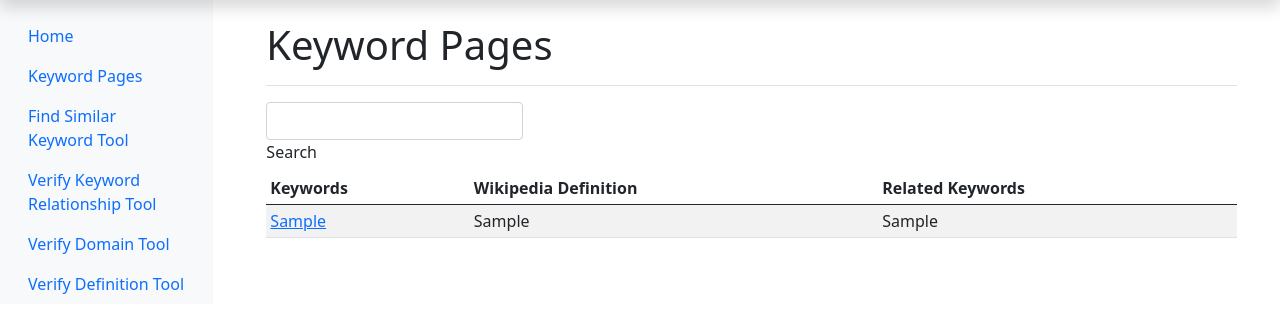
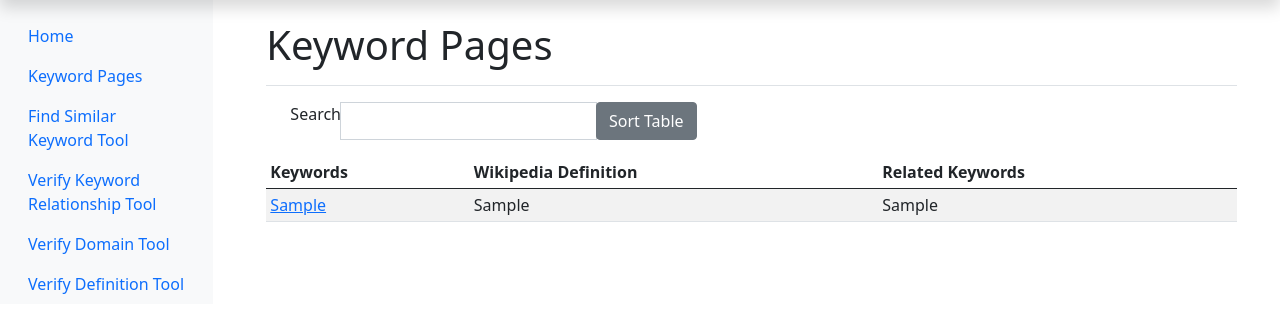
Before and after one commit to rohanjsuresh/extracted_keyword_validation, a Django app: page /keyword_pages in a window 1280 px wide. Shown: the part 40-373 px from the top of the page. Run offline with Django 3.2, Linux system fonts and the light colour scheme; tables that the repository leaves empty hold one stand-in row (values such as "Sample post"); parts of the project's set-up code (start-up, migrations or seed data) failed here and were passed over; some libraries are stand-ins or nearby versions.

Commit message:
Can now sort table in keyword pages default

```diff
--- a/templates/keyword_relation/keyword_page.html
+++ b/templates/keyword_relation/keyword_page.html
@@ -358,6 +358,7 @@
 
       }
 
+
       window.onload = function() {
         list_matched();
         display_graph_rel();
--- a/templates/keyword_relation/keyword_pages_default.html
+++ b/templates/keyword_relation/keyword_pages_default.html
@@ -131,12 +131,25 @@
               <h1>Keyword Pages</h1>
             </div>
 
+            <div class="container">
+              <div class="row">
+                <div class="col-sm">
 
-            <div class="input-group">
-              <div class="form-outline">
-                <input type="search" id="dynamic_search" class="form-control" />
-                <label class="form-label" for="form1">Search</label>
+                  <div class="input-group">
+                    <div class="form-outline">
+                      <div class="input-group mb-3">
+                        <label class="form-label" for="form1">Search</label>
+                        <input type="search" id="dynamic_search" class="form-control" />
+                        <div class="input-group-append">
+                          <button type="button" class="btn btn-secondary" onclick="sortTable()">Sort Table</button>
+                        </div>
+                      </div>
+                    </div>
+                  </div>
+
+                </div>
               </div>
+            </div>
               <!-- <button type="button" class="btn btn-primary">
                 <i class="fas fa-search"></i>
               </button> -->
@@ -145,7 +158,7 @@
 
             <!-- <h3>Use the search bar to find relationships for a given keyword.</h3> -->
             <div class="table-responsive">
-              <table class="table table-striped table-sm">
+              <table class="table table-striped table-sm" id="mainTable">
                 <thead>
                   <tr>
                     <th>Keywords</th>
@@ -258,6 +271,31 @@
 
       }
 
+      // sort table alphabetically
+      // https://www.tutorialspoint.com/how-to-sort-an-html-table-using-javascript
+      function sortTable() {
+      var filterTable, rows, sorted, i, x, y, sortFlag;
+      filterTable = document.getElementById("mainTable");
+      sorted = true;
+      while (sorted) {
+         sorted = false;
+         rows = filterTable.rows;
+         for (i = 1; i < rows.length - 1; i++) {
+            sortFlag = false;
+            x = rows[i].getElementsByTagName("TD")[0];
+            y = rows[i + 1].getElementsByTagName("TD")[0];
+            if (x.innerHTML.toLowerCase() > y.innerHTML.toLowerCase()) {
+               sortFlag = true;
+               break;
+            }
+         }
+         if (sortFlag) {
+            rows[i].parentNode.insertBefore(rows[i + 1], rows[i]);
+            sorted = true;
+         }
+      }
+   }
+
       document.addEventListener('keyup', logKey);
 
       function logKey(e) {
```
